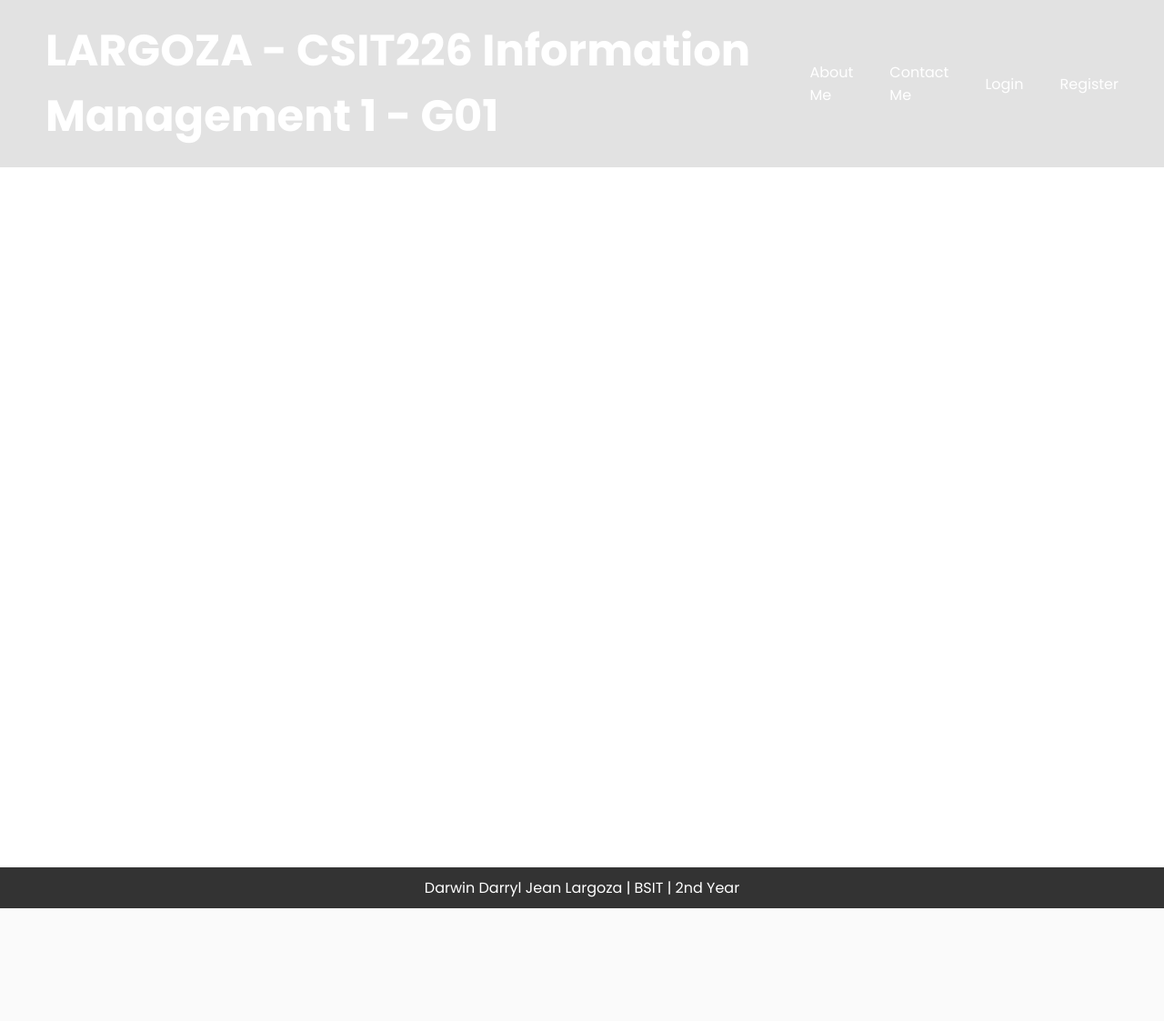
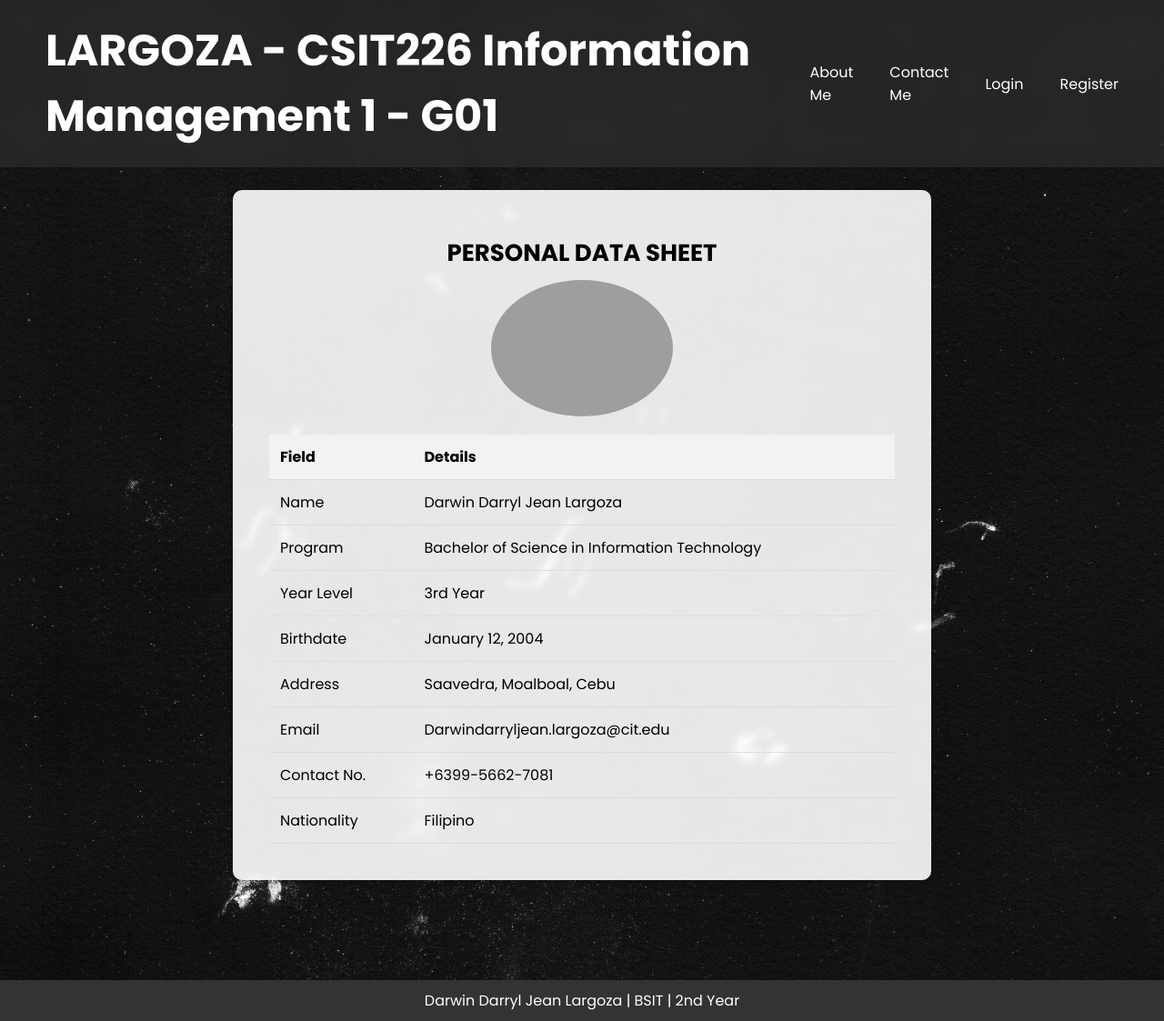
Before and after one commit to Dadaisuk1/IM_1-Summer, a PHP site: page /about.html in a window 1280 px wide. Shown: the whole page at 91% size. Before the commit the page ends 999 px from the top, so only its background shows below. Run offline with PHP 8.4, Linux system fonts and the light colour scheme; grey boxes are pictures that could not be loaded.

Commit message:
newest activity

```diff
--- a/MIDTERM/about.html
+++ b/MIDTERM/about.html
@@ -9,7 +9,7 @@
 <body class="about_body">
     <div class="head-nav">
         <div class="head">
-            <h1> LARGOZA - CSIT226 Information Management 1 - G01</h1>
+            <h1>LARGOZA - CSIT226 Information Management 1 - G01</h1>
         </div>
         <div class="toggle">
             <a href="#about">About Me</a>
@@ -19,6 +19,59 @@
         </div>
     </div>
 
+    <div class="form_layout">
+        <div class="tabular">
+            <h1>PERSONAL DATA SHEET</h1>
+
+            <div class="identity">
+                <div class="profile">
+                    <img src="img/pp.jpg" alt="profile_image" id="profile_image">
+                </div>
+                <div class="naming">
+                    <table>
+                        <tr>
+                            <th>Field</th>
+                            <th>Details</th>
+                        </tr>
+                        <tr>
+                            <td>Name</td>
+                            <td>Darwin Darryl Jean Largoza</td>
+                        </tr>
+                        <tr>
+                            <td>Program</td>
+                            <td>Bachelor of Science in Information Technology</td>
+                        </tr>
+                        <tr>
+                            <td>Year Level</td>
+                            <td>3rd Year</td>
+                        </tr>
+                        <tr>
+                            <td>Birthdate</td>
+                            <td>January 12, 2004</td>
+                        </tr>
+                        <tr>
+                            <td>Address</td>
+                            <td>Saavedra, Moalboal, Cebu</td>
+                        </tr>
+                        <tr>
+                            <td>Email</td>
+                            <td>Darwindarryljean.largoza@cit.edu</td>
+                        </tr>
+                        <tr>
+                            <td>Contact No.</td>
+                            <td>+6399-5662-7081</td>
+                        </tr>
+                        <tr>
+                            <td>Nationality</td>
+                            <td>Filipino</td>
+                        </tr>
+
+                    </table>
+                </div>
+            </div>
+        </div>
+    </div>
+
     <footer>
         <p>Darwin Darryl Jean Largoza | BSIT | 2nd Year</p>
     </footer>
--- a/MIDTERM/style.css
+++ b/MIDTERM/style.css
@@ -26,6 +26,17 @@
     background-repeat: no-repeat;
     background-size: cover;
 }
+
+.about_body {
+    background-color: rgb(230, 236, 240);
+    font-family: "Poppins", sans-serif;
+    font-style: normal;
+    background-image: url(img/background\(2\).jpg);
+    background-position: absolute;
+    background-repeat: no-repeat;
+    background-size: cover;
+}
+
 
 .login_layout {
     box-sizing: border-box;
@@ -217,7 +228,7 @@ input[type="password"] {
 /* Footer */
 
 footer {
-    margin-top: 770px;
+    margin-top: 110px;
     background-color: #333;
     color: #fff;
     padding: 10px;
@@ -355,3 +366,52 @@ input[type="password"] {
     text-decoration: none;
     color: #ffffff;
 }
+
+/* About me */
+
+.form_layout {
+    margin: 25px auto;
+    width: 60%;
+    max-width: 800px;
+    background-color: rgba(255, 255, 255, 0.9);
+    backdrop-filter: blur(3px);
+    border-radius: 10px;
+    padding: 20px;
+    box-shadow: 0 4px 6px rgba(0, 0, 0, 0.1);
+}
+
+.form_layout h1 {
+    text-align: center;
+    font-size: 26px;
+    font-weight: 700;
+    padding: 10px 0;
+}
+
+.tabular {
+    padding: 20px;
+}
+
+.tabular img {
+    width: 200px;
+    height: auto;
+    border-radius: 50%;
+    display: block;
+    margin: 0 auto 20px;
+}
+
+.tabular table {
+    width: 100%;
+    border-collapse: collapse;
+    margin-top: 20px;
+}
+
+.tabular table th,
+.tabular table td {
+    padding: 12px;
+    text-align: left;
+    border-bottom: 1px solid #ddd;
+}
+
+.tabular table th {
+    background-color: #f2f2f2;
+}
```
